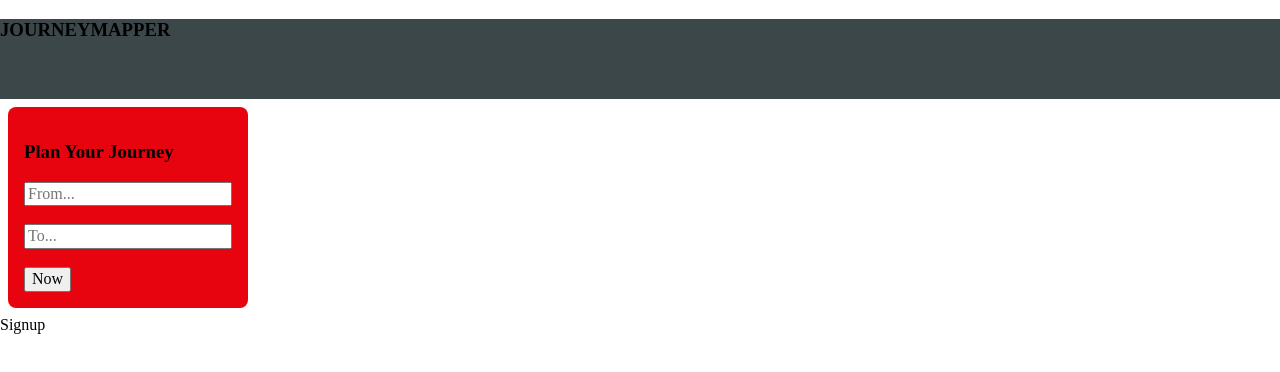
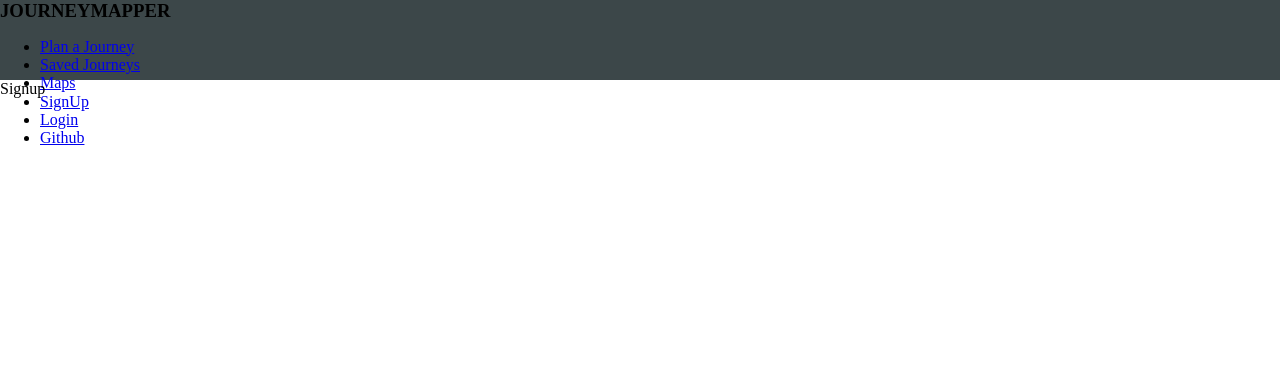
Before and after one commit to Kevmsutton/To-Barking-and-Beyond, a React (Create React App) app: page /signup in a window 1280 px wide. Shown: the top 372 px of the page. Built offline with nearby package versions, Linux system fonts and the light colour scheme; no server answers.

Commit message:
added additional routes and solutions to conditionally render components

```diff
--- a/src/App.css
+++ b/src/App.css
@@ -7,3 +7,7 @@
   height: 80px;
   background: #3c4749;
 }
+
+.Navbar h3 {
+  margin: 0px;
+}
--- a/src/App.js
+++ b/src/App.js
@@ -57,17 +57,30 @@ class App extends Component {
       );
   }
 
+  isLoadedToFalsey() {
+    this.setState({ isLoaded: false });
+  }
+
   render() {
     const { isLoaded, trips } = this.state;
     return (
       <Router>
         <div>
-          <NavBar />
-          <PlannerForm getFirstStationId={this.getFirstStationId} />
-          {isLoaded ? <JourneyList trips={trips} /> : ""}
-          <Route exact path="/" component={PlannerForm} />
+          <NavBar isLoadedToFalsey={this.isLoadedToFalsey} />
+          {/* passing props to planner form */}
+          <Route
+            exact
+            path="/"
+            render={props => (
+              <PlannerForm
+                {...props}
+                getFirstStationId={this.getFirstStationId}
+              />
+            )}
+          />
           <Route exact path="/login" component={Login} />
           <Route exact path="/signup" component={Signup} />
+          {isLoaded ? <JourneyList trips={trips} /> : ""}
         </div>
       </Router>
     );
--- a/src/JourneyCard.js
+++ b/src/JourneyCard.js
@@ -10,6 +10,7 @@ class JourneyCard extends React.Component {
           src="https://cdn.dribbble.com/users/200656/screenshots/3266438/london-tube.gif"
           height="300"
           width="300"
+          alt="Tube"
         />
         <p>Depart: {moment(journey.startDateTime).format("LT")}</p>
         <p>Duration: {journey.duration} mins</p>
--- a/src/NavBar.js
+++ b/src/NavBar.js
@@ -1,10 +1,68 @@
 import React from "react";
+import { Link } from "react-router-dom";
 
 class NavBar extends React.Component {
   render() {
     return (
       <div className="Navbar">
         <h3>JOURNEYMAPPER</h3>
+        <ul className="">
+          <li className="">
+            <Link
+              onClick={() => this.props.isLoadedToFalsey()}
+              className="navigation-link navigation-brand"
+              to="/"
+            >
+              Plan a Journey
+            </Link>
+            <li className="">
+              <Link
+                onClick={() => this.props.isLoadedToFalsey()}
+                className="navigation-link"
+                to="/SavedJourneys"
+              >
+                Saved Journeys
+              </Link>
+            </li>
+            <li className="">
+              <Link
+                onClick={() => this.props.isLoadedToFalsey()}
+                className="navigation-link"
+                to="/maps"
+              >
+                Maps
+              </Link>
+            </li>
+          </li>
+          <li className="">
+            <Link
+              onClick={() => this.props.isLoadedToFalsey()}
+              className="navigation-link"
+              to="/signup"
+            >
+              {" "}
+              SignUp
+            </Link>
+          </li>
+          <li className="">
+            <Link
+              onClick={() => this.props.isLoadedToFalsey()}
+              className="navigation-link"
+              to="/login"
+            >
+              Login
+            </Link>
+          </li>
+          <li className="">
+            <a
+              className="navigation-link"
+              href="https://github.com/Kevmsutton/TravelPlanner"
+            >
+              {" "}
+              Github
+            </a>
+          </li>
+        </ul>
       </div>
     );
   }
```
